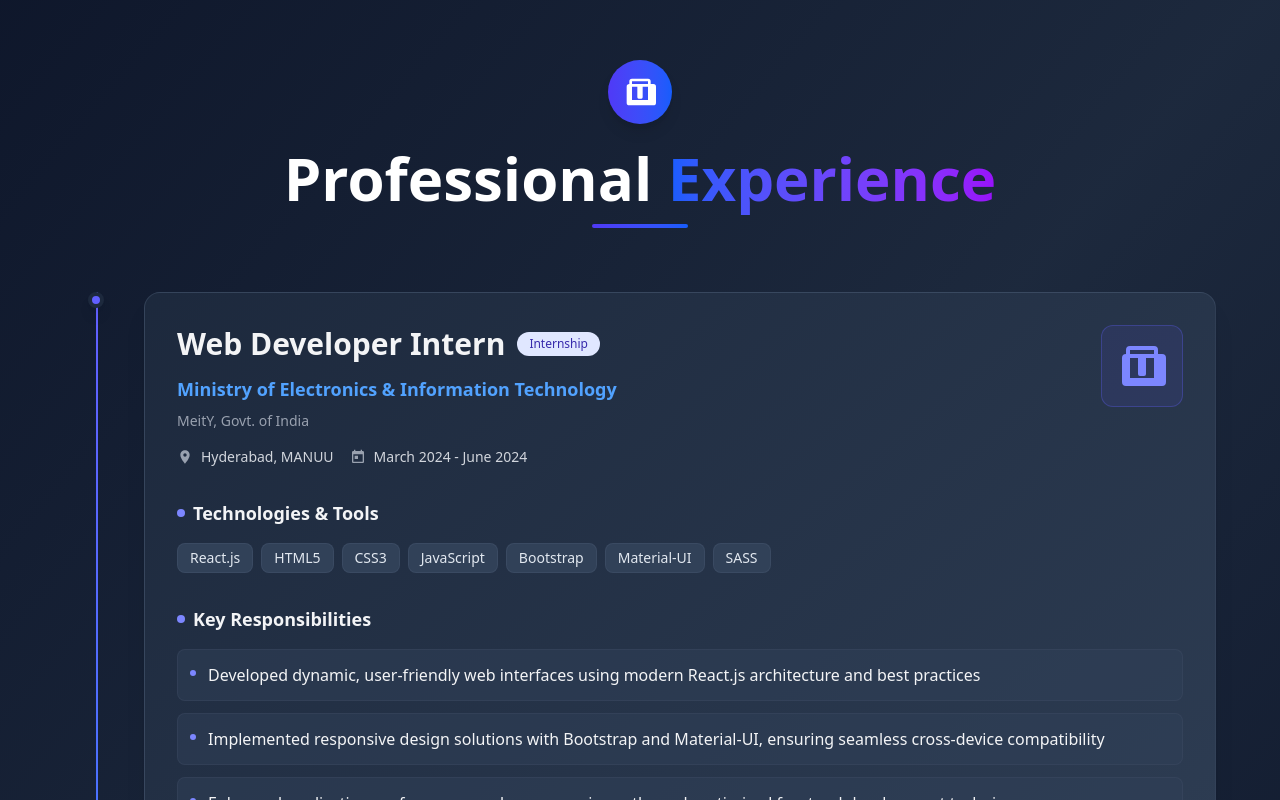
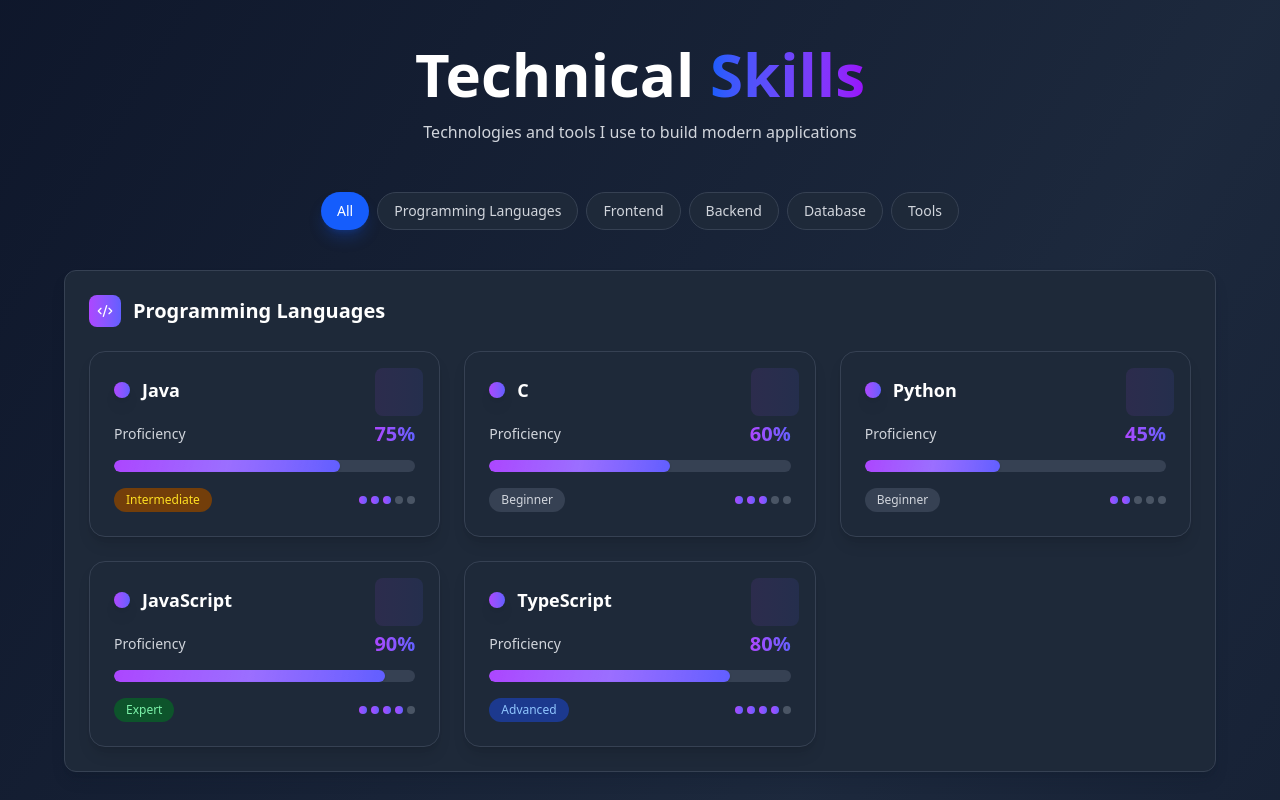
Before and after one commit to ezio421511/portfolio-front-lee, a React (Vite) app: page / in a window 1280 px wide. Shown: the part 3820-4620 px from the top of the page. Built offline with nearby package versions, Linux system fonts and the light colour scheme.

Commit message:
update the skills section

```diff
--- a/src/App.jsx
+++ b/src/App.jsx
@@ -18,9 +18,10 @@ const App = () => {
       <UpperSection />
       <About />
       <Education />
+      <Skills />
       <Experience />
       <Projects />
-      <Skills />
+
       <Contact />
     </div>
   );
--- a/src/components/Skills.jsx
+++ b/src/components/Skills.jsx
@@ -17,43 +17,43 @@ const Skills = () => {
         { name: "Python", level: 45 },
         { name: "JavaScript", level: 90 },
         { name: "TypeScript", level: 80 },
-      ]
+      ],
     },
-    "Frontend": {
+    Frontend: {
       icon: <Monitor className="w-4 h-4" />,
       color: "from-blue-500 to-cyan-500",
       skills: [
         { name: "React", level: 85 },
         { name: "Next.js", level: 80 },
         { name: "HTML/CSS", level: 90 },
-      ]
+      ],
     },
-    "Backend": {
+    Backend: {
       icon: <Server className="w-4 h-4" />,
       color: "from-green-500 to-emerald-500",
       skills: [
         { name: "Node.js", level: 70 },
         { name: "Express.js", level: 75 },
-      ]
+      ],
     },
-    "Database": {
+    Database: {
       icon: <Database className="w-4 h-4" />,
       color: "from-orange-500 to-red-500",
       skills: [
         { name: "MongoDB", level: 75 },
         { name: "MySQL", level: 75 },
         { name: "Firebase", level: 70 },
-      ]
+      ],
     },
-    "Tools": {
+    Tools: {
       icon: <GitBranch className="w-4 h-4" />,
       color: "from-gray-500 to-gray-700",
       skills: [
         { name: "Git/GitHub", level: 80 },
         { name: "Tailwind CSS", level: 80 },
         { name: "Bootstrap", level: 75 },
-      ]
-    }
+      ],
+    },
   };
 
   const categories = ["all", ...Object.keys(skillCategories)];
@@ -62,12 +62,15 @@ const Skills = () => {
     if (activeCategory === "all") {
       return Object.entries(skillCategories);
     }
-    return Object.entries(skillCategories).filter(([category]) => category === activeCategory);
+    return Object.entries(skillCategories).filter(
+      ([category]) => category === activeCategory
+    );
   };
 
   useEffect(() => {
     const timer = setTimeout(() => {
-      const allSkills = Object.entries(skillCategories).flatMap(([catName, catData]) =>
+      const allSkills = Object.entries(skillCategories).flatMap(
+        ([catName, catData]) =>
           catData.skills.map((skill, index) => `${catName}-${index}`)
       );
       setAnimatedSkills(new Set(allSkills));
@@ -83,18 +86,26 @@ const Skills = () => {
         darkMode
           ? "bg-gradient-to-br from-slate-900 via-slate-800 to-slate-900 text-gray-100"
           : "bg-gradient-to-br from-gray-50 via-white to-gray-100 text-gray-900"
-    }`}>
+      }`}
+    >
       <div className="max-w-6xl mx-auto">
         {/* Header */}
         <div className="text-center mb-12 animate-fade-in">
-          <h2 className={`text-4xl sm:text-5xl md:text-6xl font-bold mb-4 animate-slide-up transition-colors duration-300 ${
-            darkMode ? 'text-white' : 'text-[#2C3E50]'
-          }`}>
-            Technical <span className="bg-gradient-to-r from-blue-600 to-purple-600 bg-clip-text text-transparent">Skills</span>
+          <h2
+            className={`text-4xl sm:text-5xl md:text-6xl font-bold mb-4 animate-slide-up transition-colors duration-300 ${
+              darkMode ? "text-white" : "text-[#2C3E50]"
+            }`}
+          >
+            Technical{" "}
+            <span className="bg-gradient-to-r from-blue-600 to-purple-600 bg-clip-text text-transparent">
+              Skills
+            </span>
           </h2>
-          <p className={`max-w-2xl mx-auto animate-slide-up-delay transition-colors duration-300 ${
-            darkMode ? 'text-gray-300' : 'text-gray-600'
-          }`}>
+          <p
+            className={`max-w-2xl mx-auto animate-slide-up-delay transition-colors duration-300 ${
+              darkMode ? "text-gray-300" : "text-gray-600"
+            }`}
+          >
             Technologies and tools I use to build modern applications
           </p>
         </div>
@@ -120,69 +131,193 @@ const Skills = () => {
 
         {/* Skills Grid */}
         <div className="space-y-8">
-          {getFilteredSkills().map(([categoryName, categoryData], categoryIndex) => (
+          {getFilteredSkills().map(
+            ([categoryName, categoryData], categoryIndex) => (
               <div
                 key={categoryName}
                 className={`rounded-xl p-6 transition-all duration-300 animate-fade-in-up ${
                   darkMode
-                  ? 'bg-gray-800 shadow-lg shadow-gray-900/20 hover:shadow-xl hover:shadow-gray-900/30 border border-gray-700'
-                  : 'bg-white shadow-sm hover:shadow-md'
+                    ? "bg-gray-800 shadow-lg shadow-gray-900/20 hover:shadow-xl hover:shadow-gray-900/30 border border-gray-700"
+                    : "bg-white shadow-sm hover:shadow-md"
                 }`}
                 style={{ animationDelay: `${categoryIndex * 0.1}s` }}
               >
                 {/* Category Header */}
                 <div className="flex items-center gap-3 mb-6">
-                <div className={`p-2 rounded-lg bg-gradient-to-r ${categoryData.color} text-white transform hover:scale-110 transition-transform duration-300`}>
+                  <div
+                    className={`p-2 rounded-lg bg-gradient-to-r ${categoryData.color} text-white transform hover:scale-110 transition-transform duration-300`}
+                  >
                     {categoryData.icon}
                   </div>
-                <h3 className={`text-xl font-semibold transition-colors duration-300 ${
-                  darkMode ? 'text-white' : 'text-gray-900'
-                }`}>
+                  <h3
+                    className={`text-xl font-semibold transition-colors duration-300 ${
+                      darkMode ? "text-white" : "text-gray-900"
+                    }`}
+                  >
                     {categoryName}
                   </h3>
                 </div>
 
                 {/* Skills */}
-              <div className="grid grid-cols-1 sm:grid-cols-2 lg:grid-cols-3 gap-4">
+                <div className="grid grid-cols-1 sm:grid-cols-2 lg:grid-cols-3 gap-6">
                   {categoryData.skills.map((skill, skillIndex) => (
                     <div
                       key={skill.name}
-                    className={`flex items-center gap-3 p-3 rounded-lg transition-all duration-300 transform hover:scale-105 animate-fade-in-up ${
+                      className={`group relative overflow-hidden rounded-2xl transition-all duration-500 transform hover:scale-105 hover:-translate-y-2 cursor-pointer animate-bounce-in ${
                         darkMode
-                        ? 'hover:bg-gray-700 border border-gray-600 hover:border-gray-500'
-                        : 'hover:bg-gray-50'
+                          ? "bg-gray-800 border border-gray-700 hover:border-gray-600 hover:bg-gray-750 shadow-lg hover:shadow-2xl"
+                          : "bg-white border border-gray-200 hover:border-gray-300 hover:shadow-2xl shadow-md"
                       }`}
-                    style={{ animationDelay: `${(categoryIndex * 0.1) + (skillIndex * 0.05)}s` }}
+                      style={{
+                        animationDelay: `${
+                          categoryIndex * 0.1 + skillIndex * 0.05
+                        }s`,
+                      }}
                     >
+                      {/* Gradient Background Overlay */}
+                      <div
+                        className={`absolute inset-0 bg-gradient-to-br ${categoryData.color} opacity-0 group-hover:opacity-5 transition-opacity duration-300`}
+                      />
+
+                      {/* Skill Icon */}
+                      <div className="absolute top-4 right-4 opacity-10 group-hover:opacity-20 transition-opacity duration-300">
+                        <div
+                          className={`w-12 h-12 rounded-lg bg-gradient-to-r ${categoryData.color} flex items-center justify-center`}
+                        >
+                          {skill.icon && (
+                            <img
+                              src={skill.icon}
+                              alt={skill.name}
+                              className="w-6 h-6"
+                            />
+                          )}
+                        </div>
+                      </div>
+
+                      <div className="relative p-6">
+                        {/* Skill Header */}
+                        <div className="flex items-center gap-3 mb-4">
+                          <div
+                            className={`p-2 rounded-lg bg-gradient-to-r ${categoryData.color} shadow-lg group-hover:shadow-xl transition-shadow duration-300`}
+                          >
+                            {skill.icon && (
+                              <img
+                                src={skill.icon}
+                                alt={skill.name}
+                                className="w-6 h-6"
+                              />
+                            )}
+                          </div>
                           <div className="flex-1">
-                      <div className="flex justify-between items-center mb-2">
-                        <span className={`font-medium transition-colors duration-300 ${
-                          darkMode ? 'text-white' : 'text-gray-900'
-                        }`}>
+                            <h4
+                              className={`font-bold text-lg transition-colors duration-300 ${
+                                darkMode
+                                  ? "text-white group-hover:text-gray-100"
+                                  : "text-gray-900 group-hover:text-gray-800"
+                              }`}
+                            >
                               {skill.name}
+                            </h4>
+                          </div>
+                        </div>
+
+                        {/* Skill Level Display */}
+                        <div className="mb-4">
+                          <div className="flex justify-between items-center mb-3">
+                            <span
+                              className={`text-sm font-medium transition-colors duration-300 ${
+                                darkMode ? "text-gray-300" : "text-gray-700"
+                              }`}
+                            >
+                              Proficiency
                             </span>
-                        <span className={`text-sm transition-colors duration-300 ${
-                          darkMode ? 'text-gray-400' : 'text-gray-600'
-                        }`}>
+                            <span
+                              className={`text-xl font-bold bg-gradient-to-r ${categoryData.color} bg-clip-text text-transparent group-hover:scale-110 transition-transform duration-300`}
+                            >
                               {skill.level}%
                             </span>
                           </div>
-                      <div className={`w-full rounded-full h-2 overflow-hidden transition-colors duration-300 ${
-                        darkMode ? 'bg-gray-700' : 'bg-gray-200'
-                      }`}>
+
+                          {/* Enhanced Progress Bar */}
                           <div
-                          className={`h-2 bg-gradient-to-r ${categoryData.color} rounded-full transition-all duration-1000 ease-out`}
+                            className={`w-full h-3 rounded-full overflow-hidden transition-colors duration-300 ${
+                              darkMode ? "bg-gray-700" : "bg-gray-200"
+                            }`}
+                          >
+                            <div
+                              className={`h-full bg-gradient-to-r ${categoryData.color} rounded-full transition-all duration-1000 ease-out relative overflow-hidden shadow-sm`}
                               style={{
-                            width: animatedSkills.has(`${categoryName}-${skillIndex}`) ? `${skill.level}%` : '0%'
+                                width: animatedSkills.has(
+                                  `${categoryName}-${skillIndex}`
+                                )
+                                  ? `${skill.level}%`
+                                  : "0%",
                               }}
-                        ></div>
+                            >
+                              {/* Animated Shimmer Effect */}
+                              <div className="absolute inset-0 bg-gradient-to-r from-transparent via-white/30 to-transparent transform -skew-x-12 animate-pulse opacity-0 group-hover:opacity-100 transition-opacity duration-300" />
                             </div>
+                          </div>
+                        </div>
+
+                        {/* Skill Level Indicator */}
+                        <div className="flex items-center justify-between">
+                          <div
+                            className={`text-xs px-3 py-1 rounded-full transition-all duration-300 ${
+                              skill.level >= 90
+                                ? darkMode
+                                  ? "bg-green-900 text-green-300"
+                                  : "bg-green-100 text-green-800"
+                                : skill.level >= 80
+                                ? darkMode
+                                  ? "bg-blue-900 text-blue-300"
+                                  : "bg-blue-100 text-blue-800"
+                                : skill.level >= 70
+                                ? darkMode
+                                  ? "bg-yellow-900 text-yellow-300"
+                                  : "bg-yellow-100 text-yellow-800"
+                                : darkMode
+                                ? "bg-gray-700 text-gray-300"
+                                : "bg-gray-100 text-gray-800"
+                            }`}
+                          >
+                            {skill.level >= 90
+                              ? "Expert"
+                              : skill.level >= 80
+                              ? "Advanced"
+                              : skill.level >= 70
+                              ? "Intermediate"
+                              : "Beginner"}
+                          </div>
+
+                          {/* Progress Dots */}
+                          <div className="flex space-x-1">
+                            {[...Array(5)].map((_, i) => (
+                              <div
+                                key={i}
+                                className={`w-2 h-2 rounded-full transition-all duration-300 ${
+                                  i < Math.floor(skill.level / 20)
+                                    ? `bg-gradient-to-r ${categoryData.color}`
+                                    : darkMode
+                                    ? "bg-gray-600"
+                                    : "bg-gray-300"
+                                }`}
+                              />
+                            ))}
+                          </div>
+                        </div>
+
+                        {/* Hover Effect Bottom Border */}
+                        <div
+                          className={`absolute bottom-0 left-0 right-0 h-1 bg-gradient-to-r ${categoryData.color} transform scale-x-0 group-hover:scale-x-100 transition-transform duration-300 origin-left`}
+                        />
                       </div>
                     </div>
                   ))}
                 </div>
               </div>
-          ))}
+            )
+          )}
         </div>
       </div>
     </section>
```
Lines whose indentation alone changed are shown as unchanged.
